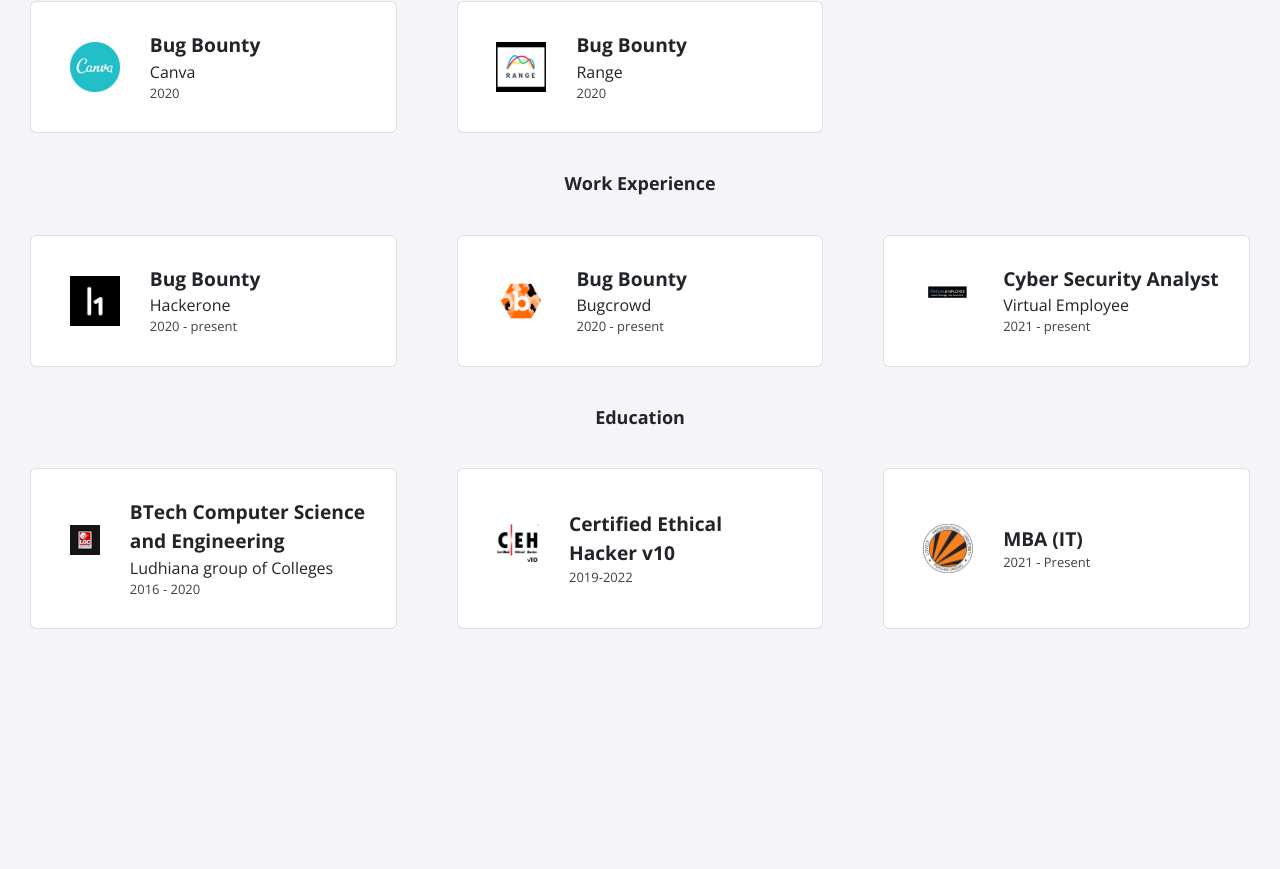
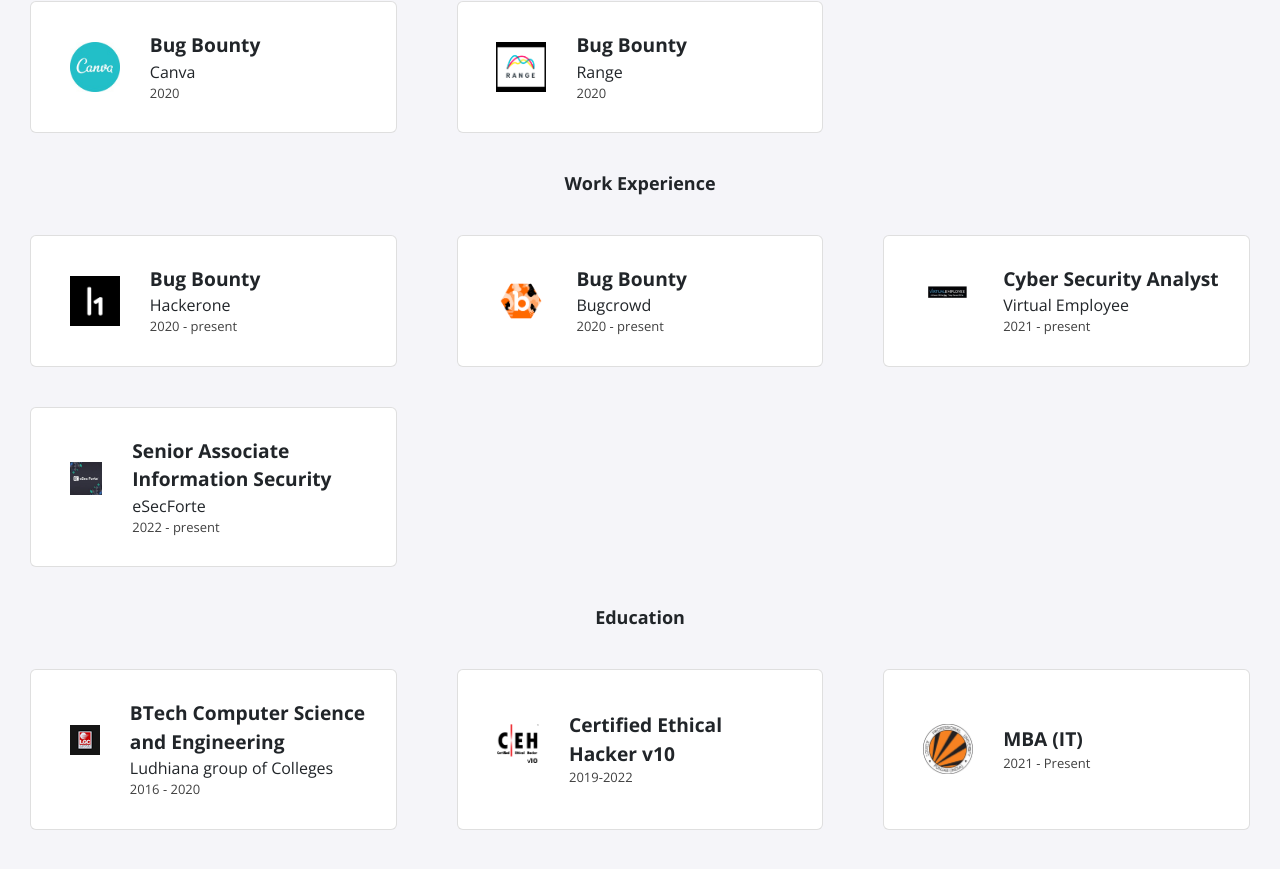
Before and after one commit to Mohitkumar0786/MohitKumar0786.github.io, a Jekyll site: the page built from index.html, in a window 1280 px wide and 900 px high, scrolled down 2391 px. Shown: the top 869 px of the window. Built offline with Jekyll 4.4.1, drawn with Linux system fonts in a browser that asks for light colours; nearby versions of some CDN libraries; before the commit the page ends 3090 px from its top, so only the background shows below that.

Commit message:
Update experience.yml

```diff
--- a/_data/experience.yml
+++ b/_data/experience.yml
@@ -12,3 +12,8 @@
   company: Virtual Employee
   dates: 2021 - present
   logo: virtual.png
+
+- role: Senior Associate Information Security
+  company: eSecForte
+  dates: 2022 - present
+  logo: esec.png
```
